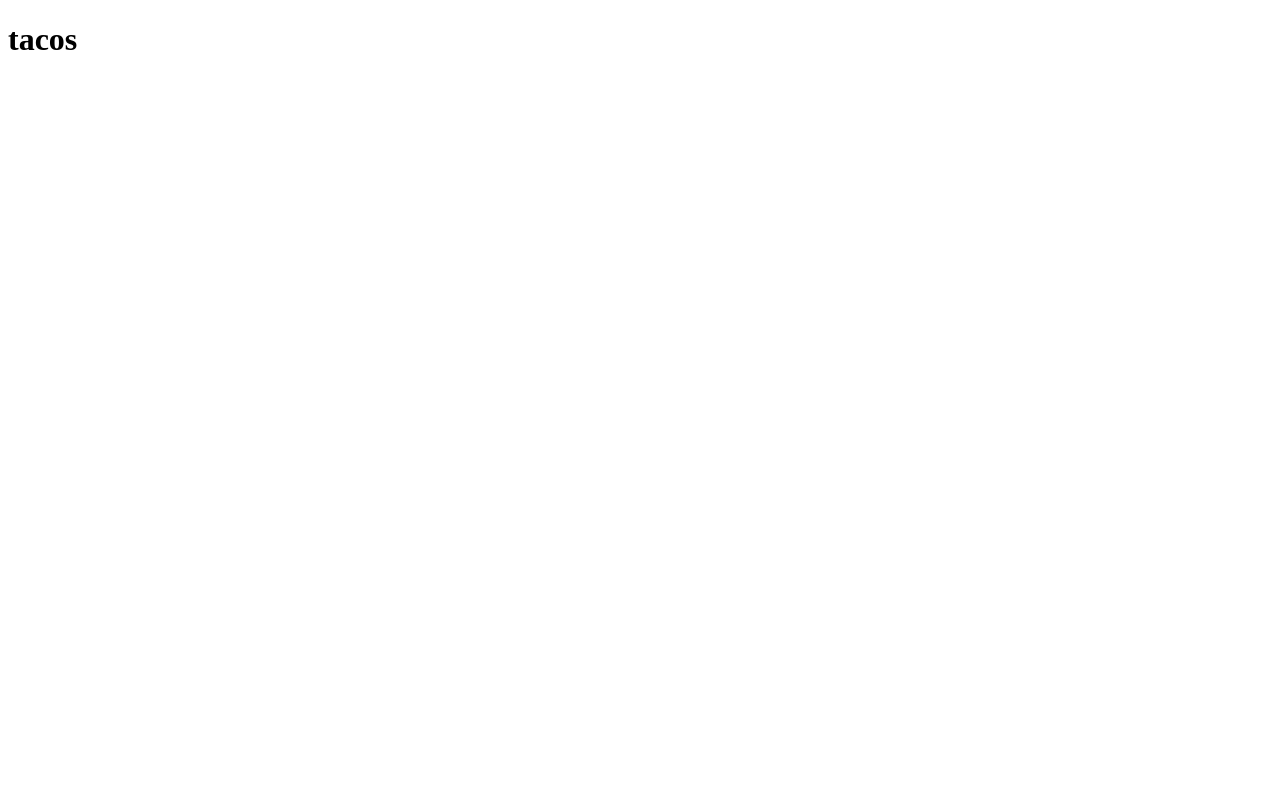
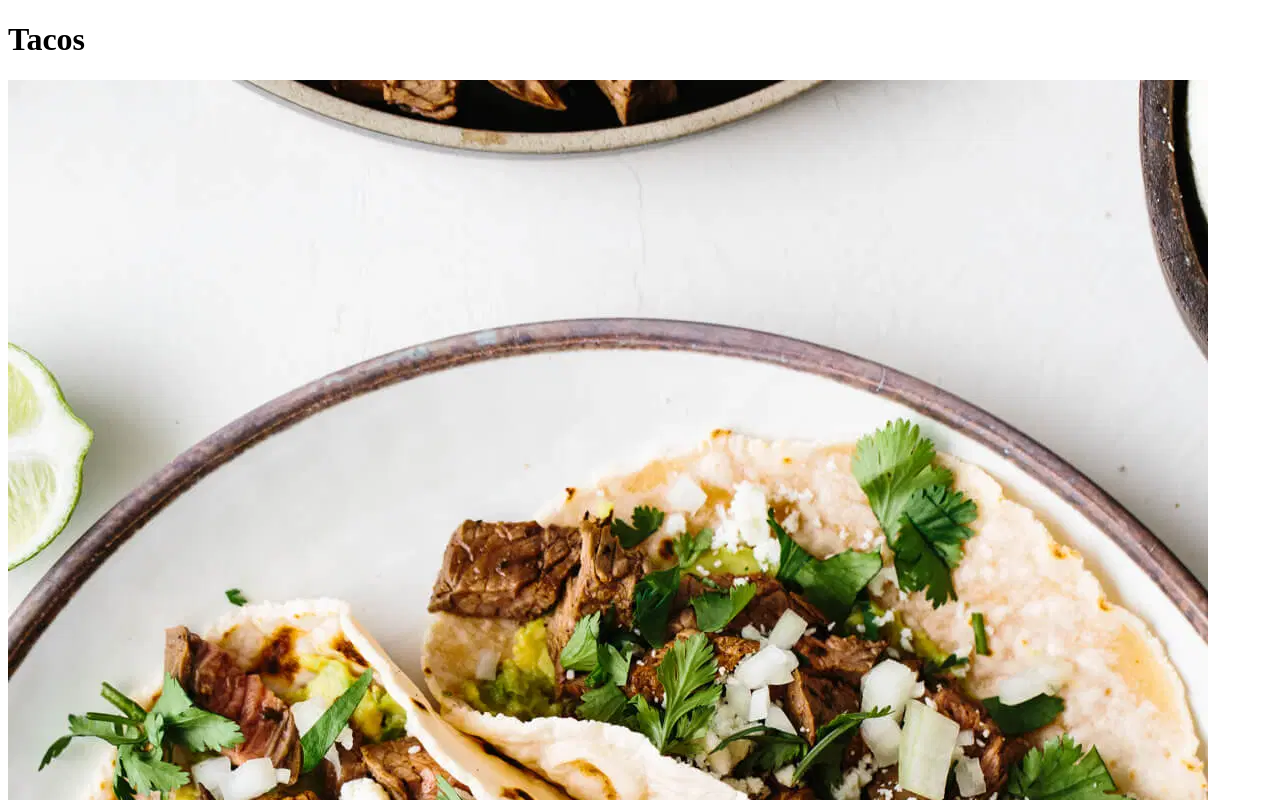
Before and after one commit to joehobos/oden-recipes, a plain HTML site: page recipes/tacos.html in a window 1280 px wide. Shown: the top 800 px of the page. Drawn offline with Linux system fonts and the light colour scheme.

Commit message:
Add taco image to tacos.html and description

```diff
--- a/recipes/tacos.html
+++ b/recipes/tacos.html
@@ -7,6 +7,9 @@
     </head>
 
     <body>
-        <h1>tacos</h1>
+        <h1>Tacos</h1>
+        <img src="../images/tacos.jpg" alt="two tacos on a plate with toppings of onion, cilantro, cheese,limon, and guacamole">
+        <p>Carne asada tacos are delicious flank steak. All you need is a few ingredients and you are ready to go.</p>
+
     </body>
 </html>
```
Also changed, not shown: images/tacos.jpg (added).
